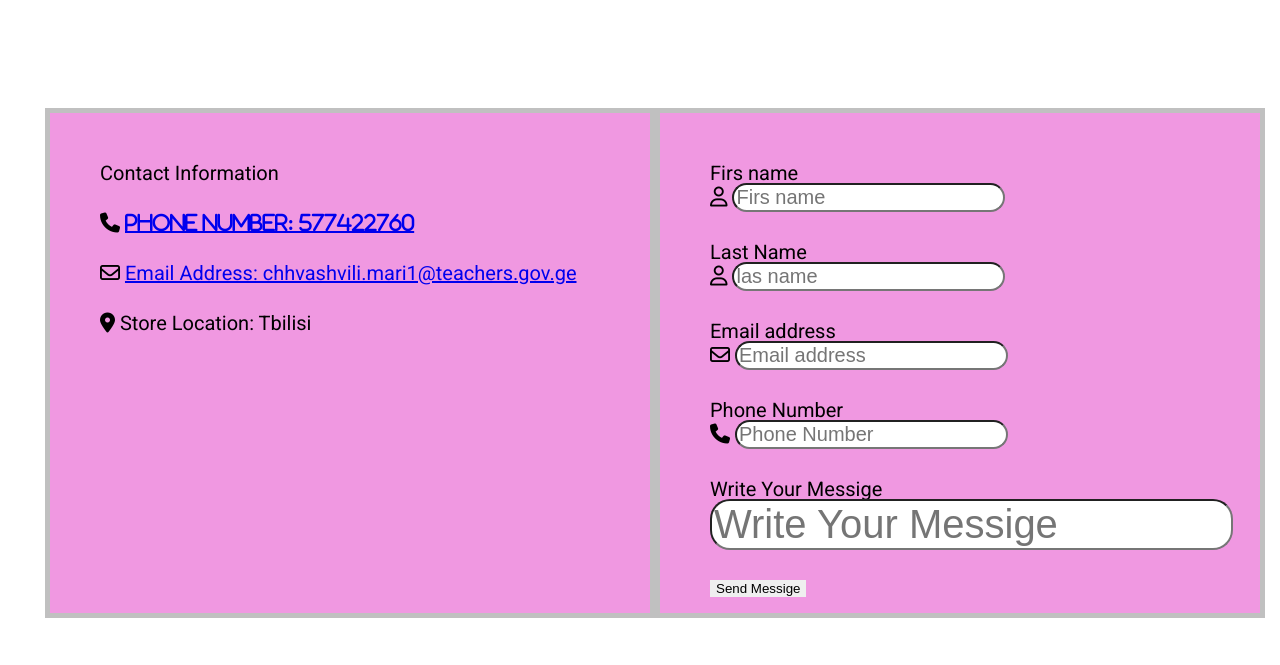
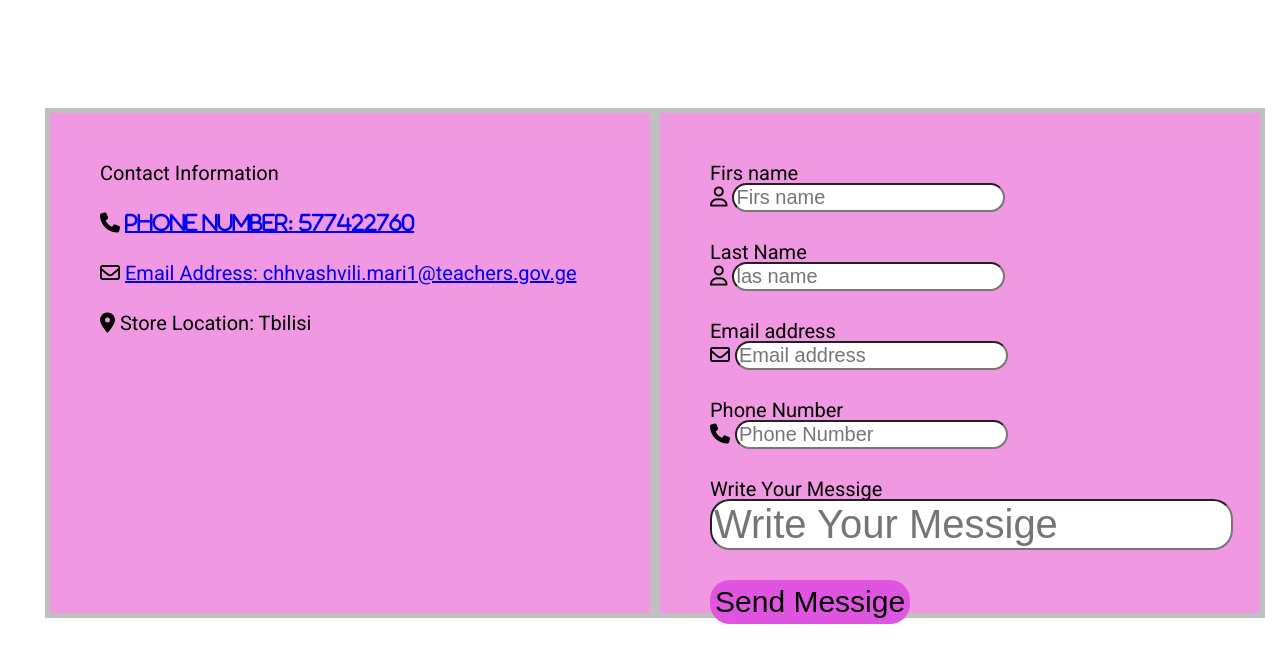
Before and after one commit to mariko85/FinalProject, a plain HTML site: page contact.html in a window 1280 px wide. Shown: the part 122-787 px from the top of the page. Drawn offline with Linux system fonts and the light colour scheme; grey boxes are pictures that could not be loaded.

Commit message:
coursePage

```diff
--- a/styles/style.css
+++ b/styles/style.css
@@ -458,7 +458,13 @@ font-size: 50px;
   top: 103px;
   z-index: -1;
 }
-
+.button_messige{
+    font-size: 30px;
+    border-radius: 20px;
+    border: none;
+background-color: rgb(224, 85, 224);
+padding: 5px;
+}
 
 .arrow{
     position: absolute;
```
Also changed, not shown: index.html (+9 -0 lines).
